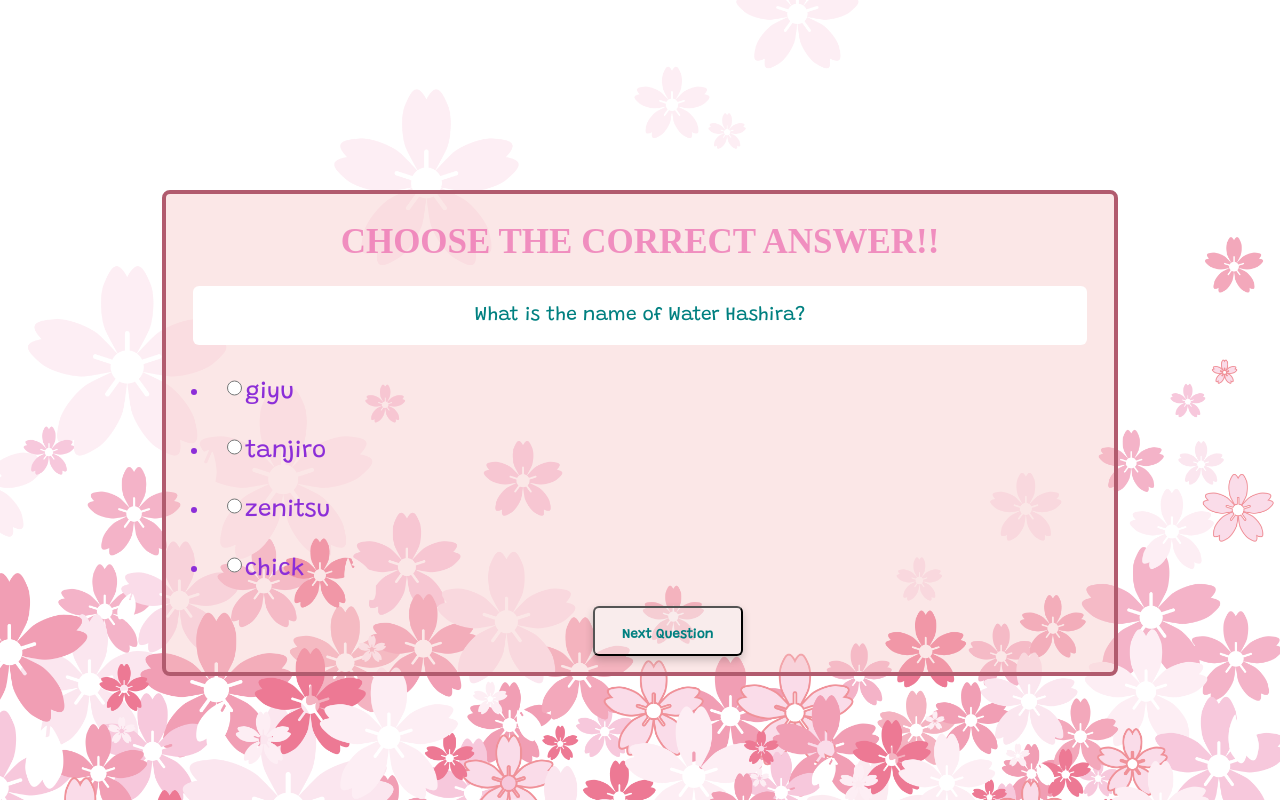
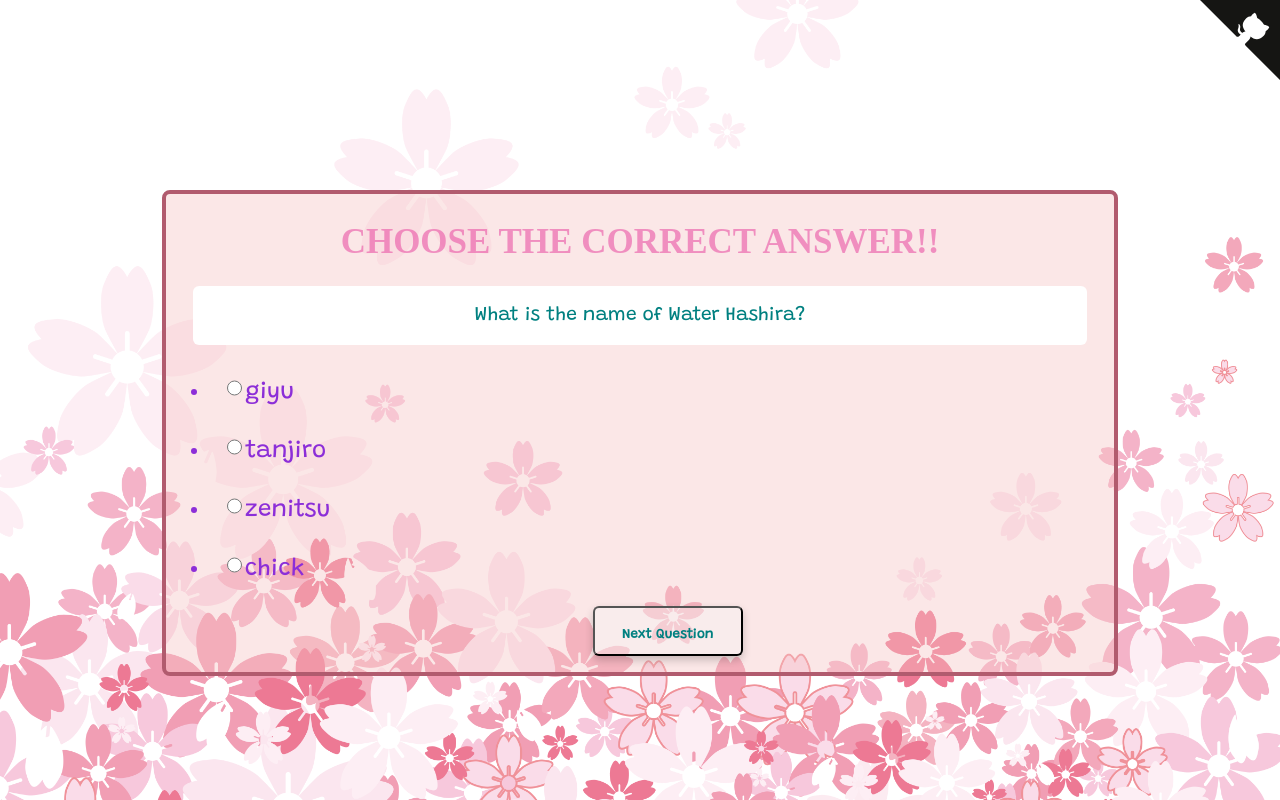
Before and after one commit to anshukaira/JS_prac_projects, a plain HTML site: page quiz/index.html in a window 1280 px wide. Drawn offline with nearby package versions, Linux system fonts and the light colour scheme.

Commit message:
finally done now

```diff
--- a/quiz/index.html
+++ b/quiz/index.html
@@ -14,6 +14,65 @@
     <link rel="stylesheet" href="mystyle.css" />
   </head>
   <body>
+    <div class="version">
+      <a
+        href="https://github.com/anshukaira/js_projects/quiz"
+        class="github-corner"
+        aria-label="View source on GitHub"
+        ><svg
+          width="80"
+          height="80"
+          viewBox="0 0 250 250"
+          style="
+            fill: #151513;
+            color: #fff;
+            position: absolute;
+            top: 0;
+            border: 0;
+            right: 0;
+          "
+          aria-hidden="true"
+        >
+          <path d="M0,0 L115,115 L130,115 L142,142 L250,250 L250,0 Z"></path>
+          <path
+            d="M128.3,109.0 C113.8,99.7 119.0,89.6 119.0,89.6 C122.0,82.7 120.5,78.6 120.5,78.6 C119.2,72.0 123.4,76.3 123.4,76.3 C127.3,80.9 125.5,87.3 125.5,87.3 C122.9,97.6 130.6,101.9 134.4,103.2"
+            fill="currentColor"
+            style="transform-origin: 130px 106px"
+            class="octo-arm"
+          ></path>
+          <path
+            d="M115.0,115.0 C114.9,115.1 118.7,116.5 119.8,115.4 L133.7,101.6 C136.9,99.2 139.9,98.4 142.2,98.6 C133.8,88.0 127.5,74.4 143.8,58.0 C148.5,53.4 154.0,51.2 159.7,51.0 C160.3,49.4 163.2,43.6 171.4,40.1 C171.4,40.1 176.1,42.5 178.8,56.2 C183.1,58.6 187.2,61.8 190.9,65.4 C194.5,69.0 197.7,73.2 200.1,77.6 C213.8,80.2 216.3,84.9 216.3,84.9 C212.7,93.1 206.9,96.0 205.4,96.6 C205.1,102.4 203.0,107.8 198.3,112.5 C181.9,128.9 168.3,122.5 157.7,114.1 C157.9,116.9 156.7,120.9 152.7,124.9 L141.0,136.5 C139.8,137.7 141.6,141.9 141.8,141.8 Z"
+            fill="currentColor"
+            class="octo-body"
+          ></path></svg></a
+      ><style>
+        .github-corner:hover .octo-arm {
+          animation: octocat-wave 560ms ease-in-out;
+        }
+        @keyframes octocat-wave {
+          0%,
+          100% {
+            transform: rotate(0);
+          }
+          20%,
+          60% {
+            transform: rotate(-25deg);
+          }
+          40%,
+          80% {
+            transform: rotate(10deg);
+          }
+        }
+        @media (max-width: 500px) {
+          .github-corner:hover .octo-arm {
+            animation: none;
+          }
+          .github-corner .octo-arm {
+            animation: octocat-wave 560ms ease-in-out;
+          }
+        }
+      </style>
+    </div>
     <div class="quizcontainer">
       <h1>CHOOSE THE CORRECT ANSWER!!</h1>
       <div class="question"></div>
```
